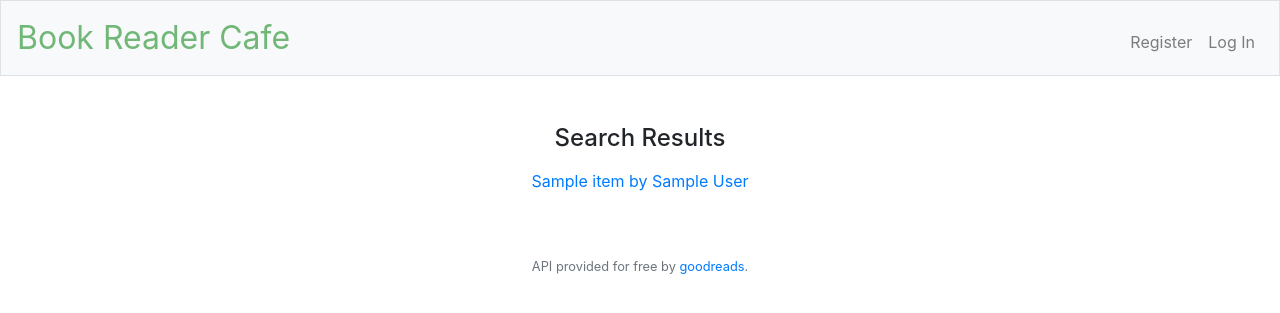
After one commit to lee-linda/project1_books, a Flask app: template templates/results.html in a window 1280 px wide. The commit adds this page. Shown: the top 313 px of the page. Run offline with Flask 2, Linux system fonts and the light colour scheme; the template is opened without the code that fills it: most values are stand-ins (such as "Sample title", 1, 10 or a date in 2020); some libraries are stand-ins or nearby versions.

Commit message:
Add features to enable users to search for books using full or partial keywords

```diff
--- a/application.py
+++ b/application.py
@@ -136,6 +136,51 @@ def check():
         return jsonify(False)
 
 
+@app.route("/search", methods=["GET", "POST"])
+@login_required
+def search():
+    """Search for books when users type in the ISBN number, the title, or the author of a book.
+    After performing the search, the website should display a list of possible matching results,
+    or some sort of message if there were no matches. If the user typed in only part of a title, ISBN, or author name,
+    search page should find matches for those as well!"""
+
+    # User reached route via POST (as by submitting a form via POST)
+    if request.method == "POST":
+
+        # Ensure book info was submitted
+        if not request.form.get("searchBooks"):
+            return error("Missing info", 400)
+
+        # Retrieve search results for book
+        keyword = '%' + request.form.get("searchBooks") + '%'
+
+        results = db.execute("SELECT * FROM books WHERE isbn ILIKE :isbn OR title ILIKE :title OR author ILIKE :author",
+                             {"isbn": keyword, "title": keyword, "author": keyword}).fetchall()
+
+# SELECT * FROM books
+# WHERE title @@ to_tsquery('black') ;
+
+        # Redirect user to results page
+        return render_template("results.html", results=results)
+
+    # User reached route via GET (as by clicking a link or via redirect)
+    else:
+        return render_template("index.html")
+
+
+@app.route("/result/<book_isbn>")
+def result(book_isbn):
+    """Lists details about a book result."""
+
+    # Get book info.
+    book = db.execute("SELECT * FROM books WHERE isbn = :isbn", {"isbn": book_isbn}).fetchone()
+    # Make sure book exists.
+    if book is None:
+        return error("No such book.", 400)
+
+    return render_template("result.html", book=book)
+
+
 @app.route("/logout")
 def logout():
     """Log user out"""
--- a/templates/index.html
+++ b/templates/index.html
@@ -6,5 +6,4 @@
 
 {% block main %}
   Hello, bookworms :)
-
 {% endblock %}
--- a/templates/layout.html
+++ b/templates/layout.html
@@ -34,7 +34,14 @@
             <div class="collapse navbar-collapse" id="navbar">
                 {% if session.user_id %}
                     <ul class="navbar-nav mr-auto mt-2">
-
+                        <li> </li>
+                        <form action="/search" method="post">
+                            <div class="form-group">
+                                <input autocomplete="off" autofocus class="form-control" name="searchBooks" placeholder="Search books" type="text">
+                            </div>
+                            <!--button class="fa fa-search" type="submit">Search</button-->
+                            <!--button type="submit"><i class="fa fa-search"></i></button-->
+                        </form>
                     </ul>
                     <ul class="navbar-nav ml-auto mt-2">
                         <li class="nav-item"><a class="nav-link" href="/logout">Log Out</a></li>
--- /dev/null
+++ b/templates/results.html
@@ -0,0 +1,22 @@
+{% extends "layout.html" %}
+
+{% block title %}
+    Search Results
+{% endblock %}
+
+{% block main %}
+    {% if results %}
+        <h4>Search Results</h4>
+            <p> </p>
+        {% for item in results %}
+           <a href="{{ url_for('result', book_isbn=item.isbn) }}">
+                    {{ item.title }} by {{ item.author }}
+           </a>
+           <p> </p>
+        {% endfor %}
+
+    {% else %}
+        No matches.
+    {% endif %}
+
+{% endblock %}
```
Also changed, not shown: templates/result.html (added, +17 -0 lines).
